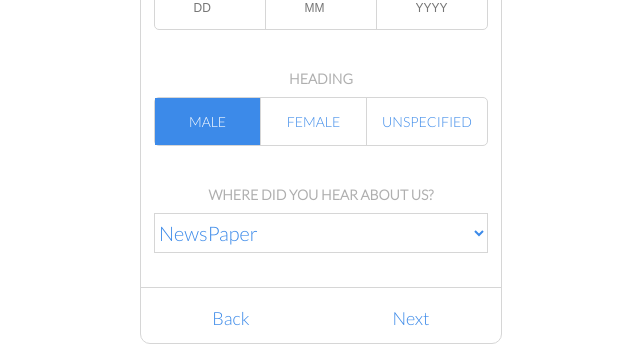
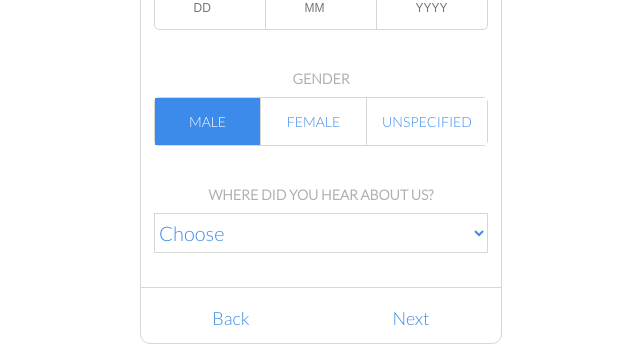
Before and after one commit to ishtms/sign-up-form, a React (Create React App) app: page /info in a window 1280 px wide. Shown: the part 307-653 px from the top of the page, without its empty margins (319-959 px from the left). Built offline with nearby package versions, Linux system fonts and the light colour scheme; the HTML template or start-up script is replaced by a standard one.

Commit message:
final commit

```diff
--- a/src/App.js
+++ b/src/App.js
@@ -16,16 +16,12 @@ class App extends Component {
       date: '',
       month: '',
       year: '',
-      gender: '',
+      gender: 'male',
       source: '',
       flags: {
         email: true,
         password: true,
-        confirmed: true,
-        date: true,
-        month: true,
-        year: true,
-        dob: true
+        confirmed: true
       }
     }
   }
@@ -40,6 +36,7 @@ class App extends Component {
 
     switch(event.target.id){
       case 'email':
+      //This regex basically checks if email is in the form of - text@text.text
       if(!/\S+@\S+\.\S+/.test(StateObject.email)){
         StateObject.flags.email = false;
       }else{
@@ -72,13 +69,105 @@ class App extends Component {
       console.error("Something unexpected happened");
     }
   }
+  handleDateChange = (event) => {
+
+    let StateObject = Object.assign({}, this.state),
+    dateLimit;
+
+    if(!dateLimit){
+      dateLimit = 31;
+    }
+    switch(event.target.id){
+      case 'date':
+      if(!isNaN(event.target.value)){
+        if(Number(event.target.value) <= dateLimit || event.target.value === ''){
+          StateObject.date = event.target.value;
+        }
+      }
+      this.setState(StateObject);
+      break;
+      case 'month':
+      if(!isNaN(event.target.value)){
+        if(Number(event.target.value) > 0 && Number(event.target.value) <= 12 || event.target.value === ''){
+          StateObject.month = event.target.value;
+        }
+      }
+      this.setState(StateObject);
+      break;
+      case 'year':
+      if(!isNaN(event.target.value)){
+        if(Number(Number(event.target.value) < 2005)){
+          StateObject.year = event.target.value;
+        }
+      }
+      this.setState(StateObject);
+      break;
+      default:
+      console.log("SOmething's wrong");
+    }
+  }
+  handleDateBlur = (event) => {
+    let StateObject = Object.assign({}, this.state);
+    if(event.target.id === 'year'){
+      if(Number(event.target.value) < 1950){
+        StateObject.year = '1950';
+      }else{
+        StateObject.year = event.target.value;
+      }
+      this.setState(StateObject);
+    }else{
+      let month = StateObject.month;
+      if(month === ''){
+        return;
+      }
+      if(month === '2'){
+        //It has 29 days max
+        if(Number(StateObject.date) > 29){
+          StateObject.date = '29';
+        }
+      }
+      else if(month === '1' || month === '3' || month === '5' || month === '7'
+      || month === '8' || month === '10' || month === '12'){
+        // It has 31 days and you don't need to edit anything, because the date cannot be wrong in this case
+      }else{
+        // It has 30 days
+        if(Number(StateObject.date) > 30){
+          StateObject.date = '30';
+        }
+      }
+    }
+    this.setState(StateObject);
+  }
+  handleGenderClick = (event) => {
+    let StateObject = Object.assign({}, this.state);
+    switch(event.target.id){
+      case 'male':
+      StateObject.gender = 'male';
+      this.setState(StateObject);
+      break;
+      case 'female':
+      StateObject.gender = 'female';
+      this.setState(StateObject);
+      break;
+      case "unspecified":
+      StateObject.gender = 'unspecified';
+      this.setState(StateObject);
+      break;
+      default:
+      console.log("Some error")
+    }
+  }
+  handleSourceChange = (event) => {
+    let StateObject = Object.assign({},this.state);
+    StateObject.source = event.target.value;
+    this.setState(StateObject);
+  }
   validIntroduction = () => {
     if(/\S+@\S+\.\S+/.test(this.state.email) && this.state.confirm === this.state.password && this.state.confirm !== '' && this.state.flags.confirmed){
       return true;
     }else return false;
   }
   render() {
-    console.log(this.state)
     var flag = this.validIntroduction(); // Checking if everything's done for the first route, and now clicking on next will go to the next route.
     var secondFlag = true;
     return (
@@ -92,9 +181,20 @@ class App extends Component {
       <Route exact path="/info"
       render={(props)=>{return <BasicInfo validation={secondFlag}
       {...props} data={this.state}
-               handleDateChange={this.handleChange} />}}
+      handleDateChange={this.handleDateChange}
+      handleGenderClick={this.handleGenderClick}
+      handleBlur={this.handleDateBlur}
+      handleSourceChange={this.handleSourceChange} />}}
       />
-        <Route exact path="/completed" render={(props)=>{return <Completed {...props} data={this.state}/>}} />
+      <Route exact path="/completed" render={(props)=>{return <Completed {...props} data={
+        {
+          email: this.state.email,
+          password: this.state.password,
+          dateOfBirth: `${this.state.date}/${this.state.month}/${this.state.year}`,
+          gender: this.state.gender,
+          source: this.state.source
+        }
+      }/>}} />
       </div>
     );
   }
--- a/src/components/BasicInfo.js
+++ b/src/components/BasicInfo.js
@@ -4,6 +4,7 @@ import './styles.css';
 
 export default class BasicInfo extends Component{
     render(){
+        console.log(this.props.data.flags.dob)
         return (
             <div className="container">
                 <div className="header">
@@ -17,29 +18,30 @@ export default class BasicInfo extends Component{
                         DATE OF BIRTH
                     </div>
                     <div className="date-container">
-                        <div className="date"><input type="text" id="date" value={this.props.data.date} onChange={this.props.handleDateChange} placeholder="DD" /></div>
-                        <div className="month"><input type="text" id="month" value={this.props.data.month} onChange={this.props.handleDateChange} placeholder="MM" /></div>
-                        <div className="year"><input type="text" id="year" value={this.props.data.year} onChange={this.props.handleDateChange} placeholder="YYYY" /></div>
+                        <div className="date"><input type="text" id="date" onBlur={this.props.handleBlur} value={this.props.data.date} onChange={this.props.handleDateChange} placeholder="DD" /></div>
+                        <div className="month"><input type="text" id="month" onBlur={this.props.handleBlur} value={this.props.data.month} onChange={this.props.handleDateChange} placeholder="MM" /></div>
+                        <div className="year"><input type="text" id="year" onBlur={this.props.handleBlur} value={this.props.data.year} onChange={this.props.handleDateChange} placeholder="YYYY" /></div>
                     </div>
                 </div>
                 <div className="gender">
                     <div className="heading">
-                        HEADING
+                        GENDER
                     </div>
                     <div className="gender-container">
-                        <div className="male active">MALE</div>
-                        <div className="female">FEMALE</div>
-                        <div className="unspecified">UNSPECIFIED</div>
+                        <div onClick={this.props.handleGenderClick} id='male' className="male" style={{backgroundColor: this.props.data.gender === 'male' ? "rgb(60, 138, 233)" : 'white', color: this.props.data.gender === 'male' ? 'white' : 'rgb(60, 138, 233)'}}>MALE</div>
+                        <div onClick={this.props.handleGenderClick} id="female" className="female"  style={{backgroundColor: this.props.data.gender === 'female' ? "rgb(60, 138, 233)" : 'white', color: this.props.data.gender === 'female' ? 'white' : 'rgb(60, 138, 233)'}}>FEMALE</div>
+                        <div onClick={this.props.handleGenderClick} id="unspecified" className="unspecified"  style={{backgroundColor: this.props.data.gender === 'unspecified' ? "rgb(60, 138, 233)" : 'white', color: this.props.data.gender === 'unspecified' ? 'white' : 'rgb(60, 138, 233)'}}>UNSPECIFIED</div>
                     </div>
                 </div>
                 <div className="source">
                     <div className="heading">
                         WHERE DID YOU HEAR ABOUT US?
                     </div>
-                        <select id="source">
-                            <option value="newspaper">NewsPaper</option>
-                            <option value="tv">Television</option>
-                            <option value="facebook">Facebook</option>
+                        <select id="source" onChange={this.props.handleSourceChange}>
+                            <option value="">Choose</option>
+                            <option value="Newspaper">NewsPaper</option>
+                            <option value="Television">Television</option>
+                            <option value="Facebook">Facebook</option>
                             <option value="Quora">Quora</option>
                             <option value="Medium">Medium</option>
                         </select>
@@ -48,7 +50,7 @@ export default class BasicInfo extends Component{
                 <div className="divider"></div>
                 <div className="navigation">
                     <div className="button-back"><Link to="/">Back</Link></div>
-                    <div className="button-next"><Link to="/completed">Next</Link></div>
+                    <div className="button-next"><Link to={this.props.data.date && this.props.data.year && this.props.data.month ? '/completed' : "/info"}>Next</Link></div>
                 </div>
             </div>
         )
--- a/src/components/Completed.js
+++ b/src/components/Completed.js
@@ -2,7 +2,14 @@ import React, { Component } from 'react';
 import './styles.css';
 
 export default class Completed extends Component{
+    constructor(props){
+        super(props);
+    }
+    componentDidMount(){
+        alert("Printing data on console!")
+    }
     render(){
+        console.log({data: {...this.props.data}})
         return (
             <div className="container">
                 <div className="header">
--- a/src/components/styles.css
+++ b/src/components/styles.css
@@ -125,7 +125,11 @@ a{
     margin: 10px 0px;
     color: rgb(175,175,175);
 }
-
+.gender-container button{
+    border: none;
+    outline: none;
+    margin: none;
+}
 .male, .female, .unspecified{
     cursor: pointer;
     align-items: center;
@@ -133,7 +137,7 @@ a{
     padding: 15px;
     transition: all 0.3s cubic-bezier(0.215, 0.610, 0.355, 1)
 }
-.gender-container div:hover{
+.gender-container button:hover{
     background-color: rgb(60, 138, 233);
     color: white;
 }
```
Also changed, not shown: src/components/Introduction.js (+13 -10 lines). Lines whose indentation alone changed are shown as unchanged.
